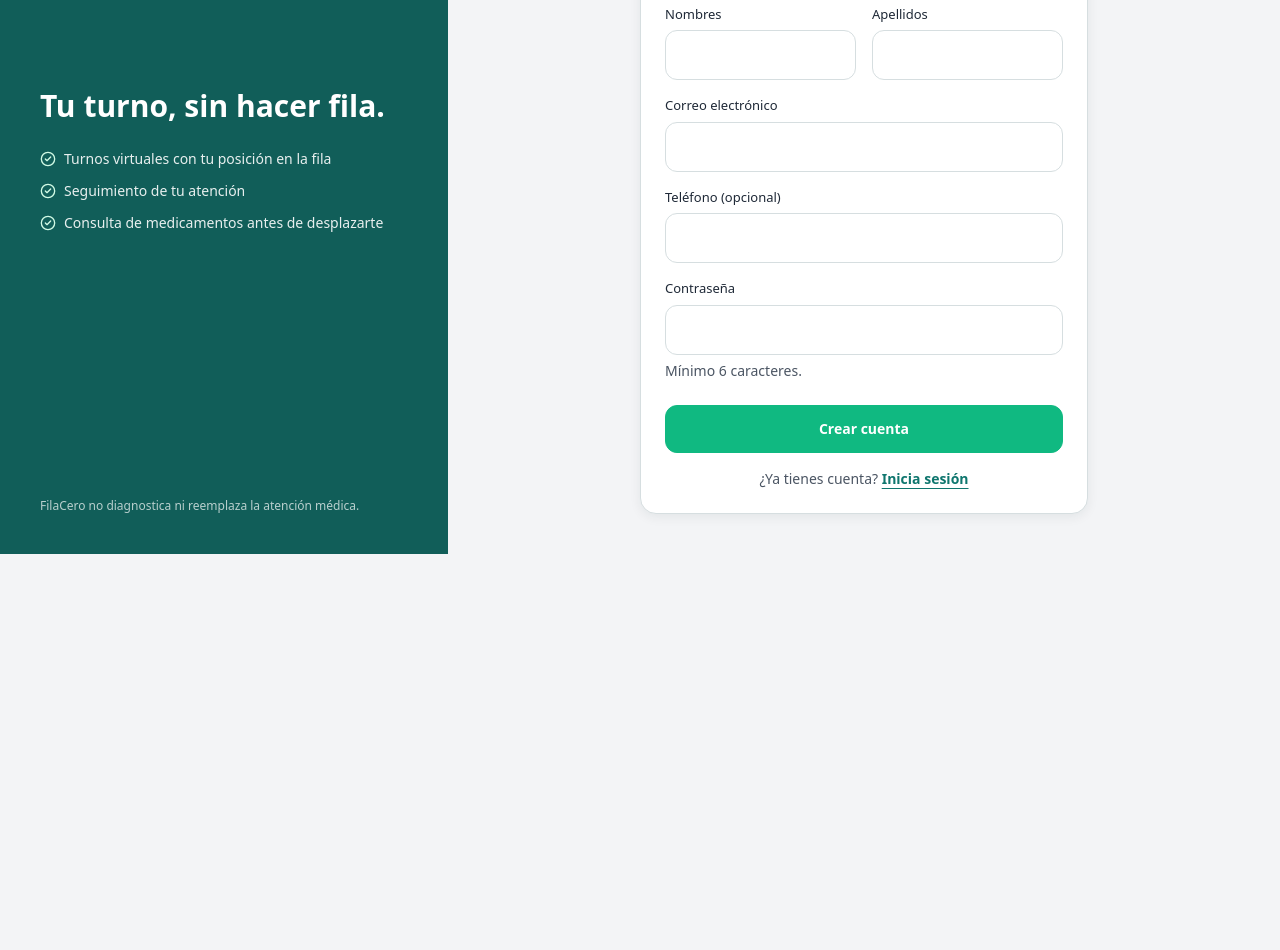
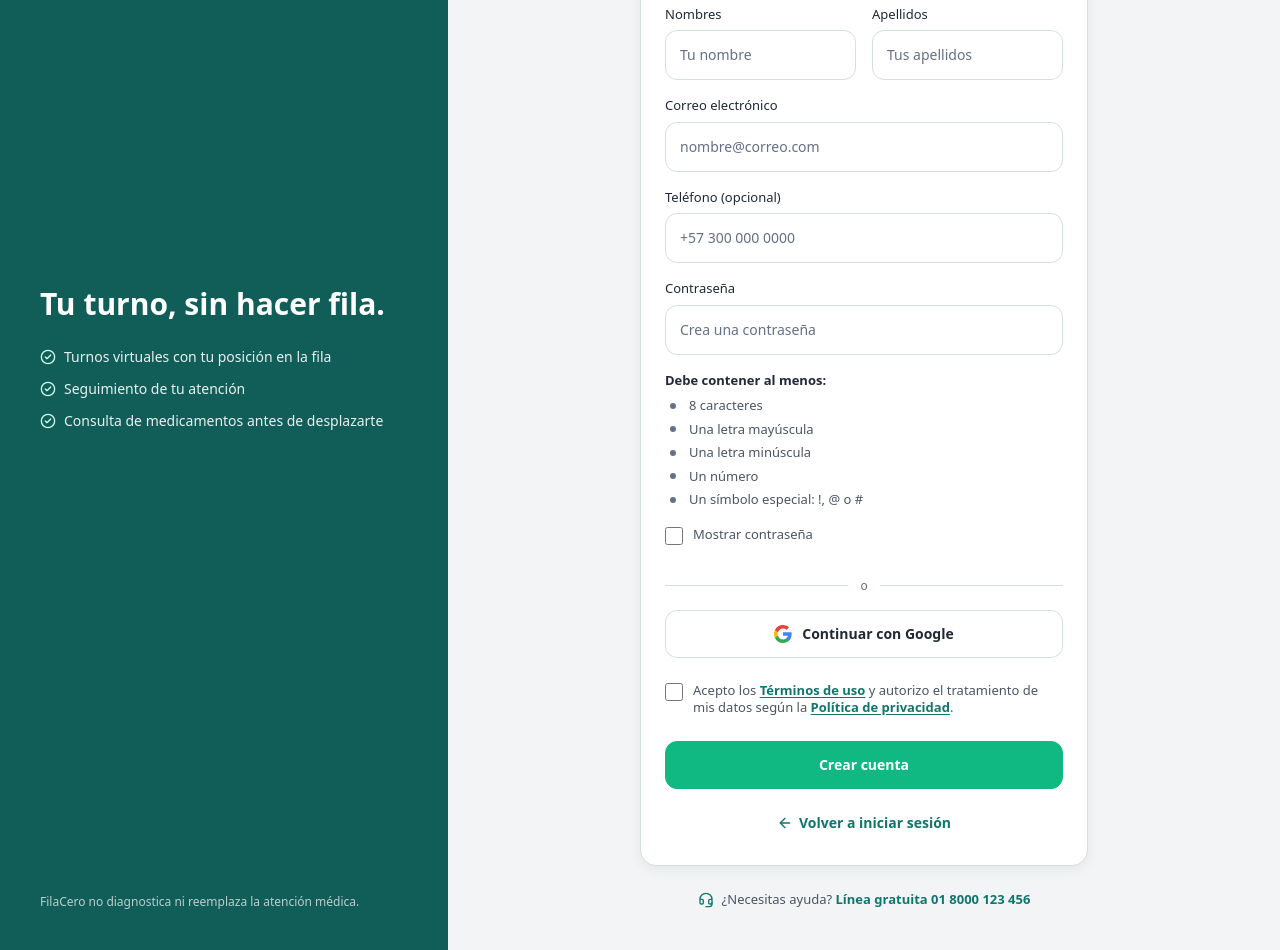
Before and after one commit to sarhamoon8/Fronted-Duo.exe, a Next.js app: page /registro in a window 1280 px wide. Shown: the part 260-1210 px from the top of the page. Before the commit the page ends 814 px from the top, so only its background shows below. Built offline with nearby package versions, Linux system fonts and the light colour scheme.

Commit message:
Rediseñar Crear cuenta según Figma: requisitos de contraseña, mostrar contraseña, Google y términos

```diff
--- a/app/(auth)/registro/page.tsx
+++ b/app/(auth)/registro/page.tsx
@@ -1,4 +1,5 @@
 import type { Metadata } from "next";
+import { Headset } from "lucide-react";
 import { Card } from "@/presentation/components/ui/card";
 import { RegistroForm } from "@/presentation/components/auth/registro-form";
 
@@ -6,6 +7,7 @@ export const metadata: Metadata = { title: "Crear cuenta" };
 
 export default function RegistroPage() {
   return (
+    <>
       <Card>
         <h1 className="text-2xl font-semibold tracking-tight">Crear cuenta</h1>
         <p className="mb-6 mt-1 text-tinta-suave">
@@ -13,5 +15,13 @@ export default function RegistroPage() {
         </p>
         <RegistroForm />
       </Card>
+      <p className="mt-6 flex items-center justify-center gap-2 text-center text-[13px] text-tinta-suave">
+        <Headset className="size-4 shrink-0 text-cerceta-profundo" aria-hidden="true" />
+        <span>
+          ¿Necesitas ayuda?{" "}
+          <span className="font-semibold text-cerceta-profundo">Línea gratuita 01 8000 123 456</span>
+        </span>
+      </p>
+    </>
   );
 }
--- /dev/null
+++ b/src/presentation/components/auth/boton-google.tsx
@@ -0,0 +1,31 @@
+import type { ButtonHTMLAttributes } from "react";
+import { cn } from "@/presentation/lib/cn";
+
+/** Logotipo de Google (colores de marca; es una marca registrada, se usa tal cual). */
+function IconoGoogle() {
+  return (
+    <svg viewBox="0 0 24 24" aria-hidden="true" className="size-[18px]">
+      <path fill="#4285F4" d="M23.5 12.27c0-.85-.08-1.67-.22-2.45H12v4.64h6.46a5.52 5.52 0 0 1-2.39 3.62v3h3.87c2.27-2.09 3.56-5.17 3.56-8.81z" />
+      <path fill="#34A853" d="M12 24c3.24 0 5.96-1.07 7.94-2.92l-3.87-3c-1.07.72-2.45 1.15-4.07 1.15-3.13 0-5.78-2.11-6.73-4.96H1.28v3.09A12 12 0 0 0 12 24z" />
+      <path fill="#FBBC05" d="M5.27 14.27a7.2 7.2 0 0 1 0-4.54V6.64H1.28a12 12 0 0 0 0 10.72l3.99-3.09z" />
+      <path fill="#EA4335" d="M12 4.77c1.76 0 3.35.61 4.6 1.8l3.43-3.43C17.95 1.19 15.24 0 12 0A12 12 0 0 0 1.28 6.64l3.99 3.09C6.22 6.88 8.87 4.77 12 4.77z" />
+    </svg>
+  );
+}
+
+export function BotonGoogle({ className, ...props }: ButtonHTMLAttributes<HTMLButtonElement>) {
+  return (
+    <button
+      type="button"
+      className={cn(
+        "inline-flex min-h-12 w-full items-center justify-center gap-2.5 rounded-xl border border-borde bg-superficie px-4 text-sm font-semibold text-tinta",
+        "transition duration-150 hover:bg-neutro active:scale-[0.97]",
+        className,
+      )}
+      {...props}
+    >
+      <IconoGoogle />
+      Continuar con Google
+    </button>
+  );
+}
--- a/src/presentation/components/auth/registro-form.tsx
+++ b/src/presentation/components/auth/registro-form.tsx
@@ -2,14 +2,18 @@
 
 import Link from "next/link";
 import { useRouter } from "next/navigation";
-import { useState, type FormEvent } from "react";
+import { ArrowLeft } from "lucide-react";
+import { useId, useState, type FormEvent } from "react";
 import { validarRegistro } from "@/core/application/use-cases/auth.use-cases";
 import { AppError, mensajeDeError } from "@/core/domain/errors";
 import { casosDeUso } from "@/infrastructure/container";
 import { useSesionStore } from "@/presentation/stores/sesion.store";
-import { ListaErrores } from "@/presentation/components/ui/alert";
+import { Alert, ListaErrores } from "@/presentation/components/ui/alert";
 import { Button } from "@/presentation/components/ui/button";
+import { Checkbox } from "@/presentation/components/ui/checkbox";
 import { Input, Select } from "@/presentation/components/ui/field";
+import { BotonGoogle } from "./boton-google";
+import { RequisitosPassword } from "./requisitos-password";
 
 const TIPOS_DOCUMENTO = [
   { valor: "CC", etiqueta: "Cédula de ciudadanía" },
@@ -26,7 +30,10 @@ const VACIO = {
   email: "",
   password: "",
   telefono: "",
+  aceptaTerminos: false,
 };
+
+const ENLACE = "font-semibold text-cerceta-profundo underline underline-offset-2";
 
 export function RegistroForm() {
   const router = useRouter();
@@ -34,6 +41,10 @@ export function RegistroForm() {
   const [datos, setDatos] = useState(VACIO);
   const [errores, setErrores] = useState<string[]>([]);
   const [enviando, setEnviando] = useState(false);
+  const [mostrarPassword, setMostrarPassword] = useState(false);
+  const [avisoGoogle, setAvisoGoogle] = useState(false);
+  const idPassword = useId();
+  const idRequisitos = `${idPassword}-requisitos`;
 
   const set = (campo: keyof typeof datos) => (e: React.ChangeEvent<HTMLInputElement | HTMLSelectElement>) =>
     setDatos((d) => ({ ...d, [campo]: e.target.value }));
@@ -70,43 +81,91 @@ export function RegistroForm() {
           name="numeroDocumento"
           inputMode="numeric"
           autoComplete="off"
+          placeholder="00000000"
           required
           value={datos.numeroDocumento}
           onChange={set("numeroDocumento")}
         />
       </div>
       <div className="grid gap-4 sm:grid-cols-2">
-        <Input etiqueta="Nombres" name="nombres" autoComplete="given-name" required value={datos.nombres} onChange={set("nombres")} />
-        <Input etiqueta="Apellidos" name="apellidos" autoComplete="family-name" required value={datos.apellidos} onChange={set("apellidos")} />
+        <Input etiqueta="Nombres" name="nombres" autoComplete="given-name" placeholder="Tu nombre" required value={datos.nombres} onChange={set("nombres")} />
+        <Input etiqueta="Apellidos" name="apellidos" autoComplete="family-name" placeholder="Tus apellidos" required value={datos.apellidos} onChange={set("apellidos")} />
       </div>
-      <Input etiqueta="Correo electrónico" type="email" name="email" autoComplete="email" inputMode="email" required value={datos.email} onChange={set("email")} />
+      <Input
+        etiqueta="Correo electrónico"
+        type="email"
+        name="email"
+        autoComplete="email"
+        inputMode="email"
+        placeholder="nombre@correo.com"
+        required
+        value={datos.email}
+        onChange={set("email")}
+      />
       <Input
         etiqueta="Teléfono (opcional)"
         name="telefono"
         type="tel"
         autoComplete="tel"
         inputMode="tel"
+        placeholder="+57 300 000 0000"
         value={datos.telefono}
         onChange={set("telefono")}
       />
       <Input
+        id={idPassword}
         etiqueta="Contraseña"
-        type="password"
+        type={mostrarPassword ? "text" : "password"}
         name="password"
         autoComplete="new-password"
+        placeholder="Crea una contraseña"
         required
-        minLength={6}
-        ayuda="Mínimo 6 caracteres."
+        aria-describedby={idRequisitos}
         value={datos.password}
         onChange={set("password")}
       />
-      <Button type="submit" cargando={enviando} className="mt-2 w-full">
+      <RequisitosPassword id={idRequisitos} password={datos.password} />
+      <Checkbox
+        checked={mostrarPassword}
+        onChange={(e) => setMostrarPassword(e.target.checked)}
+        aria-controls={idPassword}
+        className="-mt-2 min-h-9 py-1"
+      >
+        Mostrar contraseña
+      </Checkbox>
+
+      <div className="flex items-center gap-3 text-xs text-tinta-tenue" role="separator" aria-label="o">
+        <span className="h-px flex-1 bg-borde" />o<span className="h-px flex-1 bg-borde" />
+      </div>
+      <BotonGoogle onClick={() => setAvisoGoogle(true)} />
+      {avisoGoogle && (
+        <Alert tono="info" titulo="Registro con Google">
+          Esta opción estará disponible pronto. Por ahora crea tu cuenta con tu correo electrónico.
+        </Alert>
+      )}
+
+      <Checkbox
+        name="aceptaTerminos"
+        checked={datos.aceptaTerminos}
+        onChange={(e) => setDatos((d) => ({ ...d, aceptaTerminos: e.target.checked }))}
+      >
+        Acepto los{" "}
+        <Link href="/terminos" target="_blank" rel="noopener noreferrer" className={ENLACE}>
+          Términos de uso
+        </Link>{" "}
+        y autorizo el tratamiento de mis datos según la{" "}
+        <Link href="/privacidad" target="_blank" rel="noopener noreferrer" className={ENLACE}>
+          Política de privacidad
+        </Link>
+        .
+      </Checkbox>
+
+      <Button type="submit" cargando={enviando} className="w-full">
         Crear cuenta
       </Button>
-      <p className="text-center text-sm text-tinta-suave">
-        ¿Ya tienes cuenta?{" "}
-        <Link href="/login" className="font-semibold text-cerceta-profundo underline underline-offset-4">
-          Inicia sesión
+      <p className="text-center text-sm">
+        <Link href="/login" className="inline-flex min-h-9 items-center gap-1.5 font-semibold text-cerceta-profundo">
+          <ArrowLeft className="size-4" aria-hidden="true" /> Volver a iniciar sesión
         </Link>
       </p>
     </form>
--- /dev/null
+++ b/src/presentation/components/auth/requisitos-password.tsx
@@ -0,0 +1,26 @@
+import { Check } from "lucide-react";
+import { REGLAS_PASSWORD } from "@/core/domain/password";
+import { cn } from "@/presentation/lib/cn";
+
+/** Lista "Debe contener al menos:" — cada requisito se marca al cumplirse mientras la persona escribe. */
+export function RequisitosPassword({ password, id }: { password: string; id: string }) {
+  return (
+    <div id={id}>
+      <p className="text-[13px] font-semibold text-tinta">Debe contener al menos:</p>
+      <ul className="mt-1.5 flex flex-col gap-1">
+        {REGLAS_PASSWORD.map((regla) => {
+          const cumple = regla.cumple(password);
+          return (
+            <li key={regla.id} className={cn("flex items-center gap-2 text-[13px]", cumple ? "text-esmeralda-profundo" : "text-tinta-suave")}>
+              <span aria-hidden="true" className="flex size-4 shrink-0 items-center justify-center">
+                {cumple ? <Check className="size-4" strokeWidth={2.5} /> : <span className="size-1.5 rounded-full bg-tinta-tenue" />}
+              </span>
+              {regla.texto}
+              <span className="sr-only">{cumple ? " (cumplido)" : " (pendiente)"}</span>
+            </li>
+          );
+        })}
+      </ul>
+    </div>
+  );
+}
--- /dev/null
+++ b/src/presentation/components/ui/checkbox.tsx
@@ -0,0 +1,15 @@
+import { forwardRef, type InputHTMLAttributes, type ReactNode } from "react";
+import { cn } from "@/presentation/lib/cn";
+
+/** Casilla con su texto; toda la fila es clicable y mide al menos 44 px de alto (táctil). */
+export const Checkbox = forwardRef<
+  HTMLInputElement,
+  Omit<InputHTMLAttributes<HTMLInputElement>, "type" | "children"> & { children: ReactNode }
+>(function Checkbox({ children, className, ...props }, ref) {
+  return (
+    <label className={cn("flex min-h-11 cursor-pointer items-start gap-2.5 py-2 text-[13px] leading-snug text-tinta-suave", className)}>
+      <input ref={ref} type="checkbox" className="mt-px size-[18px] shrink-0 cursor-pointer accent-cerceta-profundo" {...props} />
+      <span>{children}</span>
+    </label>
+  );
+});
```
Lines whose indentation alone changed are shown as unchanged.
